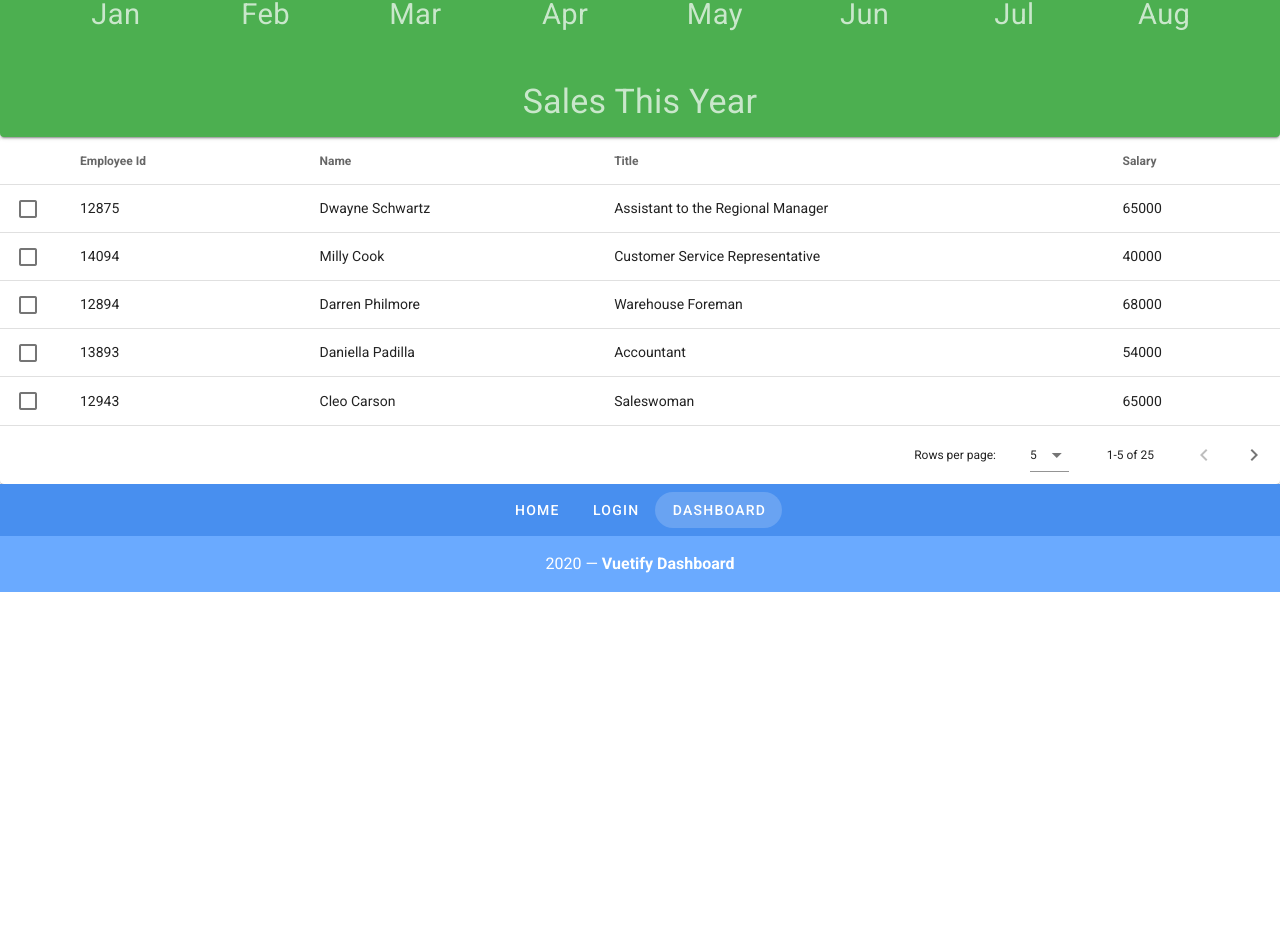
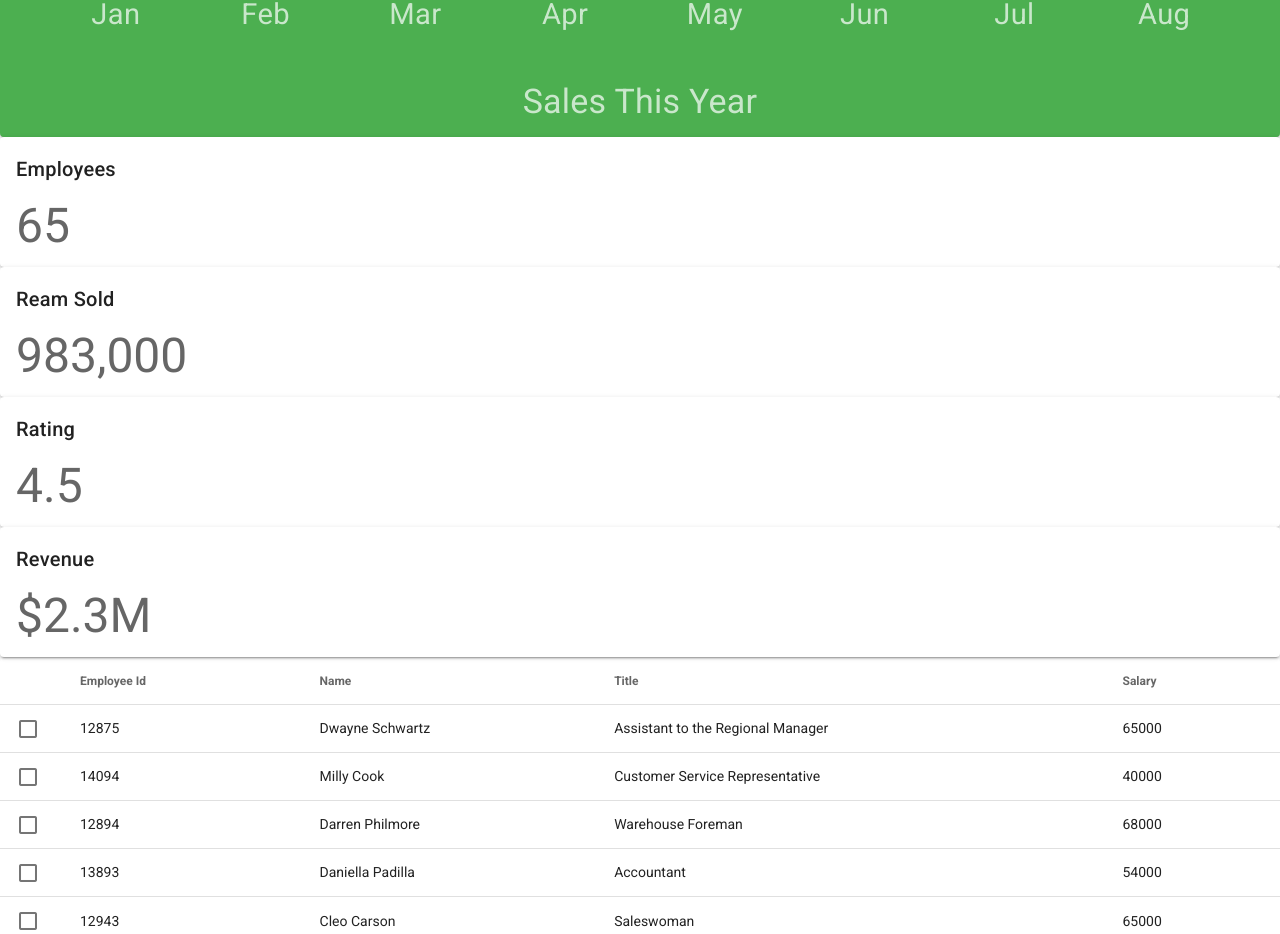
Before and after one commit to dubiBerlin/dashboard, a Vue app: page /dashboard in a window 1280 px wide. Shown: the part 1618-2552 px from the top of the page. Before the commit the page ends 2210 px from the top, so only its background shows below. Built offline with nearby package versions, Linux system fonts and the light colour scheme.

Commit message:
Use StatisticCard component in Dashboard

```diff
--- a/src/views/Dashboard.vue
+++ b/src/views/Dashboard.vue
@@ -1,6 +1,7 @@
 <template>
   <div>
     <SalesGraph v-for="sale in sales" :key="`${sale.title}`" :sale="sale"></SalesGraph>
+    <StatisticCard v-for="(statistic,index) in statistics" :statistic="statistic" :key="index" ></StatisticCard>
     <EmployeesTable :employees="employees" @select-employee="setEmployee" ></EmployeesTable>
 
 
@@ -22,17 +23,21 @@
 
   import employeesJson from "../data/employees.json";
   import salesJson from "../data/sales.json";
+  import statisticsJson from "../data/statistics.json";
   import EmployeesTable from "../components/EmployeesTable";
   import SalesGraph from "../components/SalesGraph";
+  import StatisticCard from "../components/StatisticCard";
 
   export default {
     name: 'DashboardPage',
     components: {
       EmployeesTable,
-      SalesGraph
+      SalesGraph,
+      StatisticCard
     },
     data () {
       return {
+        statistics:statisticsJson,
         employees:employeesJson,
         sales:salesJson,
         employee:"",
```
